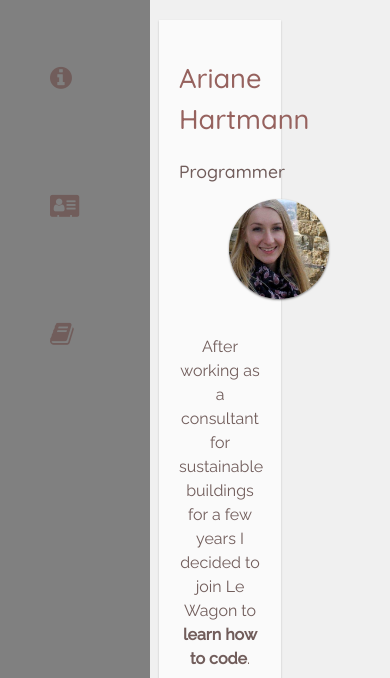
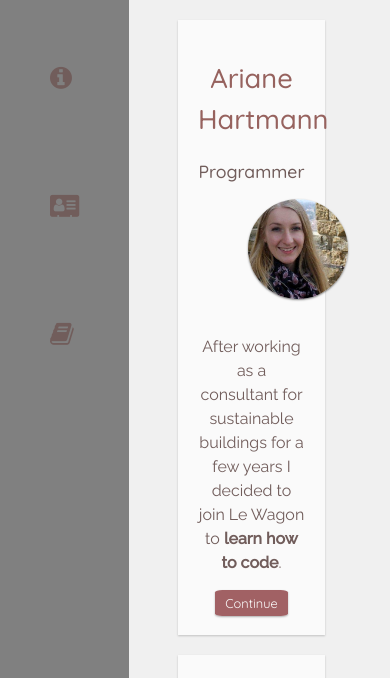
Before and after one commit to ArianeH/profile, a plain HTML site: page index.html in a window 390 px wide. Shown: the top 678 px of the page. Drawn offline with Linux system fonts and the light colour scheme.

Commit message:
Small adjustments to the code

```diff
--- a/style.css
+++ b/style.css
@@ -1,8 +1,3 @@
-/*
-* {
-  border: thin solid red;
-}*/
-
 body {
   background-color: rgba(240, 240, 240, 1.0);
   color: #715d5b;
@@ -10,32 +5,50 @@ body {
   font-family: 'Raleway', sans-serif;
 }
 
+#sidebar {
+  position: fixed;
+  max-width: 150px;
+  left: 0;
+  top: 0;
+  bottom: 0;
+  background-color: grey;
+}
+
+.sidebar-list li {
+  list-style-type: none;
+  padding: 50px;
+}
+
+.sidebar-list {
+  padding-left: 0px;
+}
 
 @media (min-width: 960px) {
-  .container {
-    background-color: rgba(240, 240, 240, 1.0);
-    width: 850px;
-    box-shadow: 10px;
-    margin: 0 auto;
+  #page-content {
+    margin-left: 150px;
+    width: 50%;
   }
 }
 
 @media (max-width: 720px) {
-  .container {
-    background-color: rgba(240, 240, 240, 1.0);
+  #page-content {
+    margin-left: 150px;
     width: 50%;
-    box-shadow: 10px;
-    margin: 0 auto;
   }
 }
 
 @media (max-width: 540px) {
-  .container {
-    background-color: rgba(240, 240, 240, 1.0);
+  #page-content {
+    margin-left: 150px;
     width: 50%;
-    box-shadow: 10px;
-    margin: 0 auto;
   }
+}
+
+.container {
+  background-color: rgba(240, 240, 240, 1.0);
+  width: auto;
+  box-shadow: 10px;
+  margin: 0 auto;
 }
 
 .text-center {
@@ -100,7 +113,7 @@ h2, h3 {
 .list-inline li {
   list-style-type: none;
   display: inline;
-  padding: 0px 50px;
+  padding: 0px 20px;
   font-size: 110%;
 }
 
@@ -163,25 +176,3 @@ a:hover {
   float: right;
   margin-right: 150px;
 }
-
-#sidebar {
-  position: fixed;
-  width: 150px;
-  left: 0;
-  top: 0;
-  bottom: 0;
-  background-color: grey;
-}
-
-.sidebar-list li {
-  list-style-type: none;
-  padding: 50px;
-}
-
-.sidebar-list {
-  padding-left: 0px;
-}
-
-#page-content {
-  margin-left: 50px;
-}
```
Also changed, not shown: index.html (+1 -0 lines).
